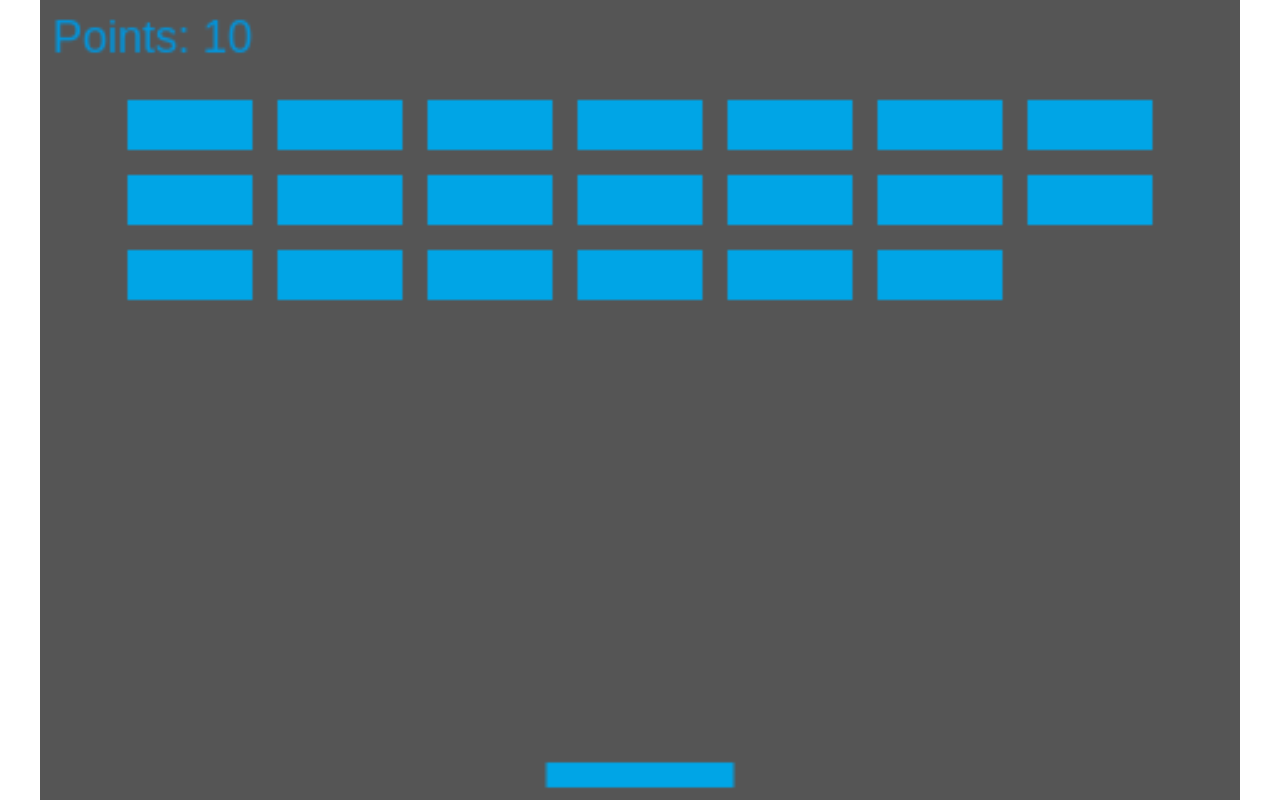
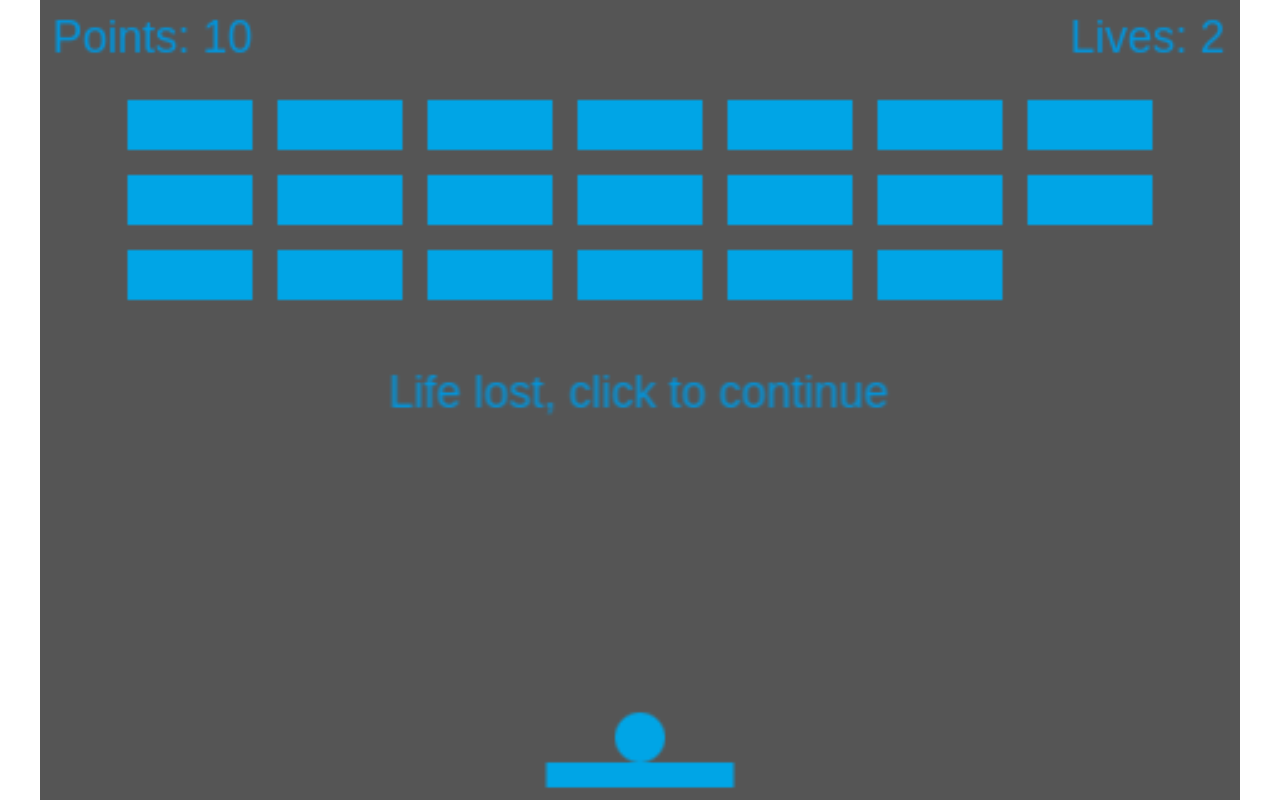
Before and after one commit to DavidNovo/GameAngelBreak, a plain HTML site: page index.html in a window 1280 px wide. Drawn offline with Linux system fonts and the light colour scheme.

Commit message:
adding extra lives

```diff
--- a/index.html
+++ b/index.html
@@ -24,6 +24,13 @@
     // for the score
     var scoreText;
     var score = 0;
+
+    // player lives
+    var lives = 3;
+    var livesText;
+    var lifeLostText
+    var textStyle = { font: '18px Arial', fill: '#0095DD' };
+
 
 
     // preload the assets for the game
@@ -67,10 +74,9 @@
       ball.checkWorldBounds = true;
 
       // if ball out of world bounds end game
-      ball.events.onOutOfBounds.add(function(){
-             alert('Game over!');
-             location.reload();
-         }, this);
+      // if player lives are used up
+      // note the event, this is added to all out of bounds events
+      ball.events.onOutOfBounds.add(ballLeaveScreen, this);
 
 
 
@@ -92,6 +98,16 @@
         // display the score
         scoreText = myGame.add.text(5, 5,
           'Points: 0', { font: '18px Arial', fill: '#0095DD' });
+
+        //display player lives
+        livesText = myGame.add.text(myGame.world.width-5, 5,
+          'Lives: '+lives, textStyle);
+        livesText.anchor.set(1,0);
+        lifeLostText = myGame.add.text(myGame.world.width*0.5,
+          myGame.world.height*0.5,
+          'Life lost, click to continue', textStyle);
+        lifeLostText.anchor.set(0.5);
+        lifeLostText.visible = false;
     }
 
     // This is executed on every frame
@@ -166,6 +182,27 @@
       }
     }
 
+    // what to change when ball leaves the screen
+    function ballLeaveScreen() {
+      lives--;
+      if (lives) {
+        livesText.setText('Lives: ' +lives);
+        lifeLostText.visible = true;
+        ball.reset(myGame.world.width*0.5, myGame.world.height-25);
+        paddle.reset(myGame.world.width*0.5, myGame.world.height-5);
+        // ondown is an event, this function is bound to that event
+        // the function will be called once
+        // only on first click will msg be removed
+        myGame.input.onDown.addOnce(function() {
+          lifeLostText.visible = false;
+          ball.body.velocity.set(150, -150);
+        }, this);
+      } else {
+        alert('You lost, game over');
+        location.reload();
+      }
+    }
+
 </script>
 </body>
 </html>
```
